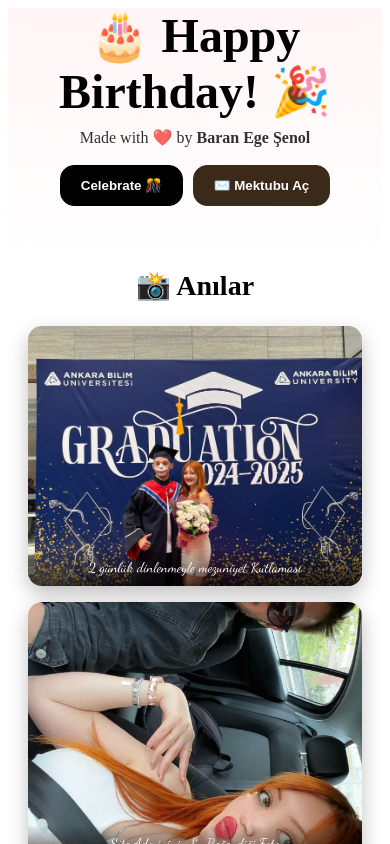
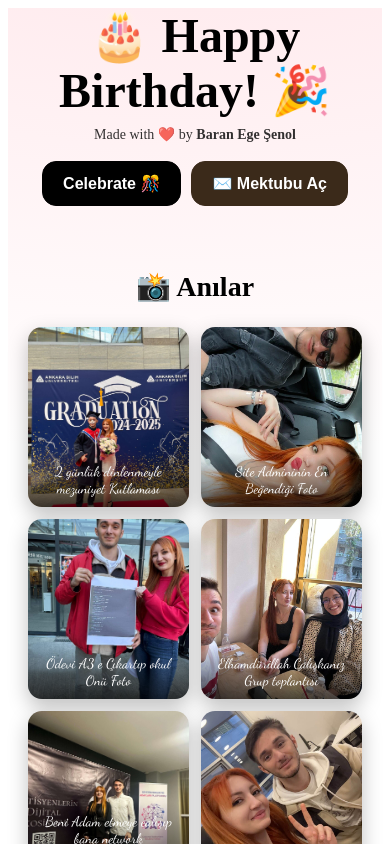
Before and after one commit to BaranEgeSenol/birthday-site, a React (Vite) app: page / in a window 390 px wide. Shown: the top 844 px of the page. Built offline with nearby package versions, Linux system fonts and the light colour scheme.

Commit message:
fix(letter): open on heart click + responsive polish

```diff
--- a/src/App.tsx
+++ b/src/App.tsx
@@ -1,15 +1,16 @@
-// Built by Baran Ege Şenol — Always-open letter + audio fade-out + confetti + gallery
+// Built by Baran Ege Şenol — Envelope→Letter + audio fade-out + confetti + gallery (responsive-ready)
 import React, { useEffect, useRef, useState } from "react";
 import confetti from "canvas-confetti";
 import LetterModal from "./components/LetterModal";
 import Gallery from "./components/Gallery";
+import "./styles/responsive.css";
 
 export default function App() {
   const [open, setOpen] = useState(false);
-  const forceLetter = false; // ✅ ZARF geri: önce zarf görünür, tıklayınca mektup açılır
+  const forceLetter = false; // önce zarf, kalbe tıklayınca mektup
   const audioRef = useRef<HTMLAudioElement | null>(null);
 
-  // --- Kısayol: C → konfeti ---
+  // C → konfeti
   useEffect(() => {
     const fireKey = (e: KeyboardEvent) => {
       if (e.key.toLowerCase() === "c") fire();
@@ -35,7 +36,7 @@ export default function App() {
       if (a.volume - step <= 0) {
         a.pause();
         a.currentTime = 0;
-        a.volume = 0.85; // varsayılan
+        a.volume = 0.85;
         clearInterval(fade);
       } else {
         a.volume = +(a.volume - step).toFixed(3);
@@ -66,13 +67,16 @@ export default function App() {
     >
       <main style={{ flex: 1, display: "grid", placeItems: "center", textAlign: "center" }}>
         <div>
-          <h1 style={{ fontSize: 48, margin: 0 }}>🎂 Happy Birthday! 🎉</h1>
-          <p style={{ opacity: 0.8, marginTop: 8 }}>
+          <h1 className="hero-title" style={{ fontSize: 48, margin: 0 }}>
+            🎂 Happy Birthday! 🎉
+          </h1>
+          <p className="hero-sub" style={{ opacity: 0.8, marginTop: 8 }}>
             Made with ❤️ by <b>Baran Ege Şenol</b>
           </p>
 
           <div style={{ marginTop: 18, display: "flex", gap: 10, justifyContent: "center" }}>
             <button
+              className="btn"
               onClick={fire}
               style={{
                 padding: "12px 20px",
@@ -83,11 +87,13 @@ export default function App() {
                 cursor: "pointer",
                 fontWeight: 600,
               }}
+              aria-label="Celebrate"
             >
               Celebrate 🎊
             </button>
 
             <button
+              className="btn"
               onClick={onOpenLetter}
               style={{
                 padding: "12px 20px",
@@ -98,6 +104,7 @@ export default function App() {
                 cursor: "pointer",
                 fontWeight: 600,
               }}
+              aria-label="Mektubu Aç"
             >
               ✉️ Mektubu Aç
             </button>
@@ -108,10 +115,10 @@ export default function App() {
       {/* Foto galeri */}
       <Gallery />
 
-      {/* Opsiyonel: selamlama sesi (public/audio/greeting.mp3 varsa çalar) */}
+      {/* Ses (varsa /audio/greeting.mp3) */}
       <audio ref={audioRef} src="/audio/greeting.mp3" preload="auto" />
 
-      {/* Mektup Modal — A4 görünüm */}
+      {/* Mektup Modal — A4 */}
       <LetterModal
         open={open}
         onClose={() => {
@@ -119,8 +126,9 @@ export default function App() {
           stopAudioSoft();
         }}
         forceLetter={forceLetter}
+        // onEnvelopeOpen={() => audioRef.current?.play().catch(() => {})} // istersen kalpte başlat
       >
-        {/* ———— MEKTUP İÇERİĞİN (AYNEN KORUNDU) ———— */}
+        {/* ———— MEKTUP ———— */}
         <p>Merhaba Ahsencim,</p>
 
         <p>
--- a/src/components/Gallery.tsx
+++ b/src/components/Gallery.tsx
@@ -1,10 +1,11 @@
 // Built by Baran Ege Şenol — Responsive photo gallery + lightbox with captions & keyboard nav
-import React, { useEffect, useState } from "react";
+import React, { useEffect, useState, useRef } from "react";
 import { motion, AnimatePresence } from "framer-motion";
 import { photos } from "../lib/photos";
 
 export default function Gallery() {
   const [selectedIndex, setSelectedIndex] = useState<number | null>(null);
+  const startX = useRef<number | null>(null);
 
   const openAt = (i: number) => setSelectedIndex(i);
   const close = () => setSelectedIndex(null);
@@ -29,12 +30,25 @@ export default function Gallery() {
     return () => window.removeEventListener("keydown", onKey);
   }, [selectedIndex]);
 
+  // Basit mobil swipe (lightbox açıkken)
+  const onTouchStart = (e: React.TouchEvent) => {
+    startX.current = e.touches[0].clientX;
+  };
+  const onTouchEnd = (e: React.TouchEvent) => {
+    if (startX.current === null) return;
+    const dx = e.changedTouches[0].clientX - startX.current;
+    if (dx > 40) prev();      // sağa kaydır → önceki
+    if (dx < -40) next();     // sola kaydır → sonraki
+    startX.current = null;
+  };
+
   return (
     <section style={{ padding: "40px 20px 80px", textAlign: "center" }}>
       <h2 style={{ fontSize: 28, marginBottom: 24 }}>📸 Anılar</h2>
 
       {/* Grid */}
       <div
+        className="gallery-grid"
         style={{
           display: "grid",
           gridTemplateColumns: "repeat(auto-fit, minmax(220px, 1fr))",
@@ -45,6 +59,7 @@ export default function Gallery() {
       >
         {photos.map((p, i) => (
           <motion.div
+            className="gallery-card"
             key={i}
             style={{
               position: "relative",
@@ -101,6 +116,8 @@ export default function Gallery() {
               padding: 16,
             }}
             onClick={close}
+            onTouchStart={onTouchStart}
+            onTouchEnd={onTouchEnd}
           >
             <div
               style={{
@@ -113,6 +130,7 @@ export default function Gallery() {
               onClick={(e) => e.stopPropagation()}
             >
               <motion.img
+                className="lightbox-img"
                 key={photos[selectedIndex].src}
                 src={photos[selectedIndex].src}
                 alt={photos[selectedIndex].caption}
@@ -132,6 +150,7 @@ export default function Gallery() {
               {/* Caption bar */}
               {photos[selectedIndex].caption && (
                 <div
+                  className="lightbox-caption"
                   style={{
                     alignSelf: "center",
                     maxWidth: "92vw",
--- a/src/components/LetterModal.tsx
+++ b/src/components/LetterModal.tsx
@@ -7,8 +7,8 @@ type Props = {
   open: boolean;
   onClose: () => void;
   children: React.ReactNode;
-  onEnvelopeOpen?: () => void; // ✨ yeni
-  forceLetter?: boolean;       // ✨ yeni
+  onEnvelopeOpen?: () => void; // kalbe tıklanınca (ses vb.)
+  forceLetter?: boolean;       // true ise direkt mektup görünür
 };
 
 export default function LetterModal({
@@ -27,7 +27,7 @@ export default function LetterModal({
     setOpened(forceLetter);
   }, [forceLetter]);
 
-  // Viewport’a göre A4 benzeri boyut hesapla
+  // Viewport’a göre A4 benzeri boyut
   useEffect(() => {
     const calc = () => {
       const vw = window.innerWidth;
@@ -57,7 +57,7 @@ export default function LetterModal({
     // eslint-disable-next-line react-hooks/exhaustive-deps
   }, [open]);
 
-  // Mektup açıldığında konfeti
+  // Mektup açılınca konfeti
   useEffect(() => {
     if (!opened) return;
     const burst = (opts = {}) =>
@@ -72,13 +72,11 @@ export default function LetterModal({
     onClose();
   };
 
+  // 🔧 FIX: Kalbe tıklayınca hem callback (ses) çağrılsın hem mektup AÇILSIN
   const handleEnvelopeClick = (e: React.MouseEvent) => {
     e.stopPropagation();
-    if (onEnvelopeOpen) {
-      onEnvelopeOpen(); // dışarıya bırak
-    } else {
-      setOpened(true);  // eski davranış
-    }
+    onEnvelopeOpen?.();
+    setOpened(true);
   };
 
   return (
@@ -202,7 +200,9 @@ export default function LetterModal({
                   flexDirection: "column",
                 }}
               >
+                {/* Sticky başlık */}
                 <div
+                  className="letter-header"
                   style={{
                     position: "sticky",
                     top: 0,
@@ -235,7 +235,9 @@ export default function LetterModal({
                   </div>
                 </div>
 
+                {/* İçerik */}
                 <div
+                  className="letter-content"
                   style={{
                     flex: 1,
                     overflowY: "auto",
--- a/src/main.tsx
+++ b/src/main.tsx
@@ -2,6 +2,7 @@
 import React from "react";
 import ReactDOM from "react-dom/client";
 import App from "./App";
+import "./styles/responsive.css";
 
 ReactDOM.createRoot(document.getElementById("root")!).render(
   <React.StrictMode>
--- /dev/null
+++ b/src/styles/responsive.css
@@ -0,0 +1,27 @@
+/* iPhone 14 Pro Max ve benzeri küçük ekranlar için cilalar */
+@media (max-width: 480px) {
+  .hero-title { font-size: 32px; line-height: 1.15; }
+  .hero-sub   { font-size: 14px; }
+
+  .btn { padding: 14px 18px; font-size: 16px; border-radius: 12px; }
+
+  /* Galeri grid ve kartlar */
+  .gallery-grid { grid-template-columns: repeat(2, 1fr) !important; gap: 12px !important; }
+  .gallery-card img { height: 180px !important; }
+
+  /* Lightbox */
+  .lightbox-img { max-width: 94vw !important; max-height: 74vh !important; }
+  .lightbox-caption { font-size: 18px !important; padding: 8px 10px !important; }
+
+  /* Mektup (A4 içerik) */
+  .letter-header { padding: 12px 14px !important; }
+  .letter-content { font-size: 19px !important; line-height: 1.9 !important; padding: 18px 16px 22px !important; }
+}
+
+/* iOS çentik güvenli alanı */
+@supports (padding: max(0px)) {
+  :root {
+    --safe-top: max(env(safe-area-inset-top), 0px);
+    --safe-bottom: max(env(safe-area-inset-bottom), 0px);
+  }
+}
```
